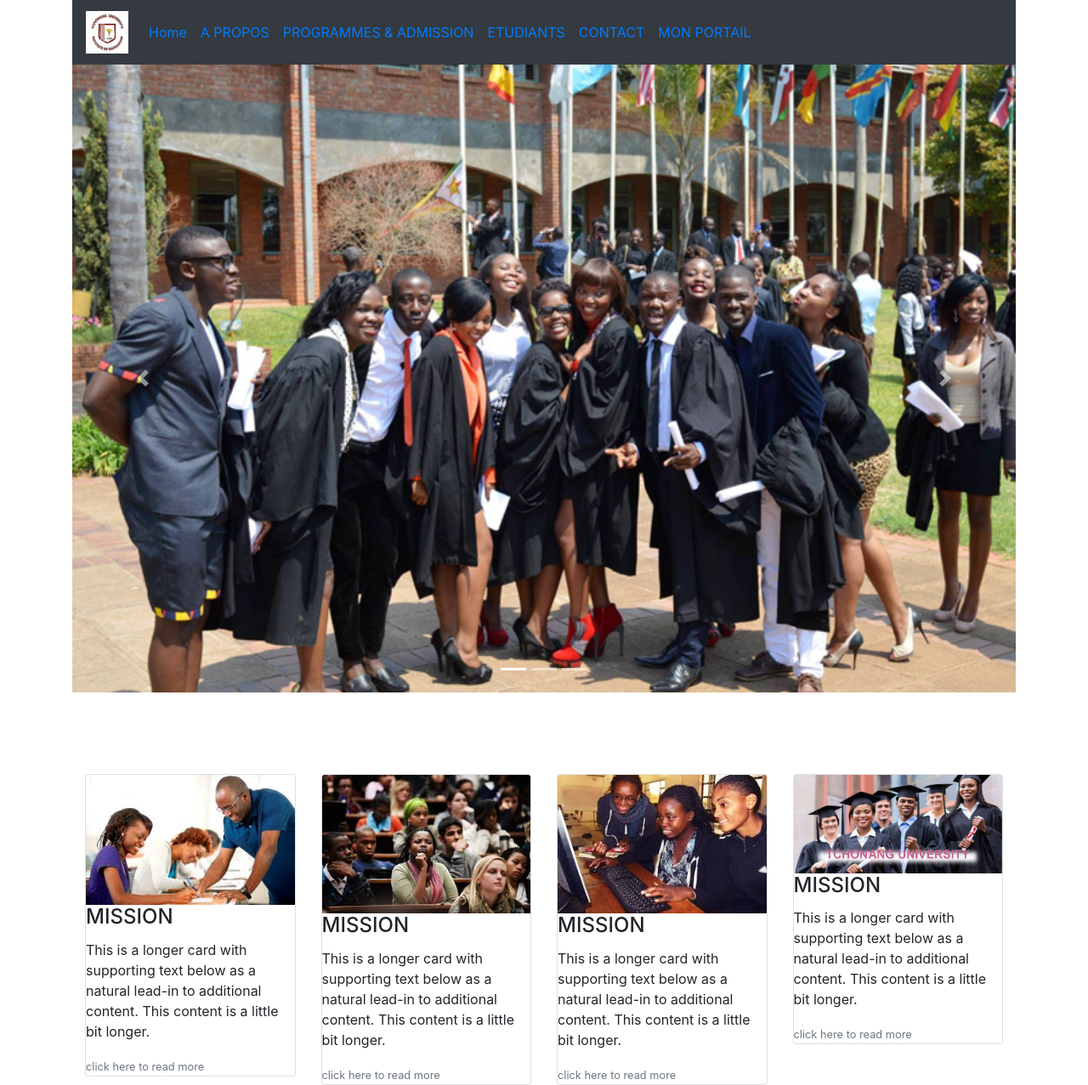
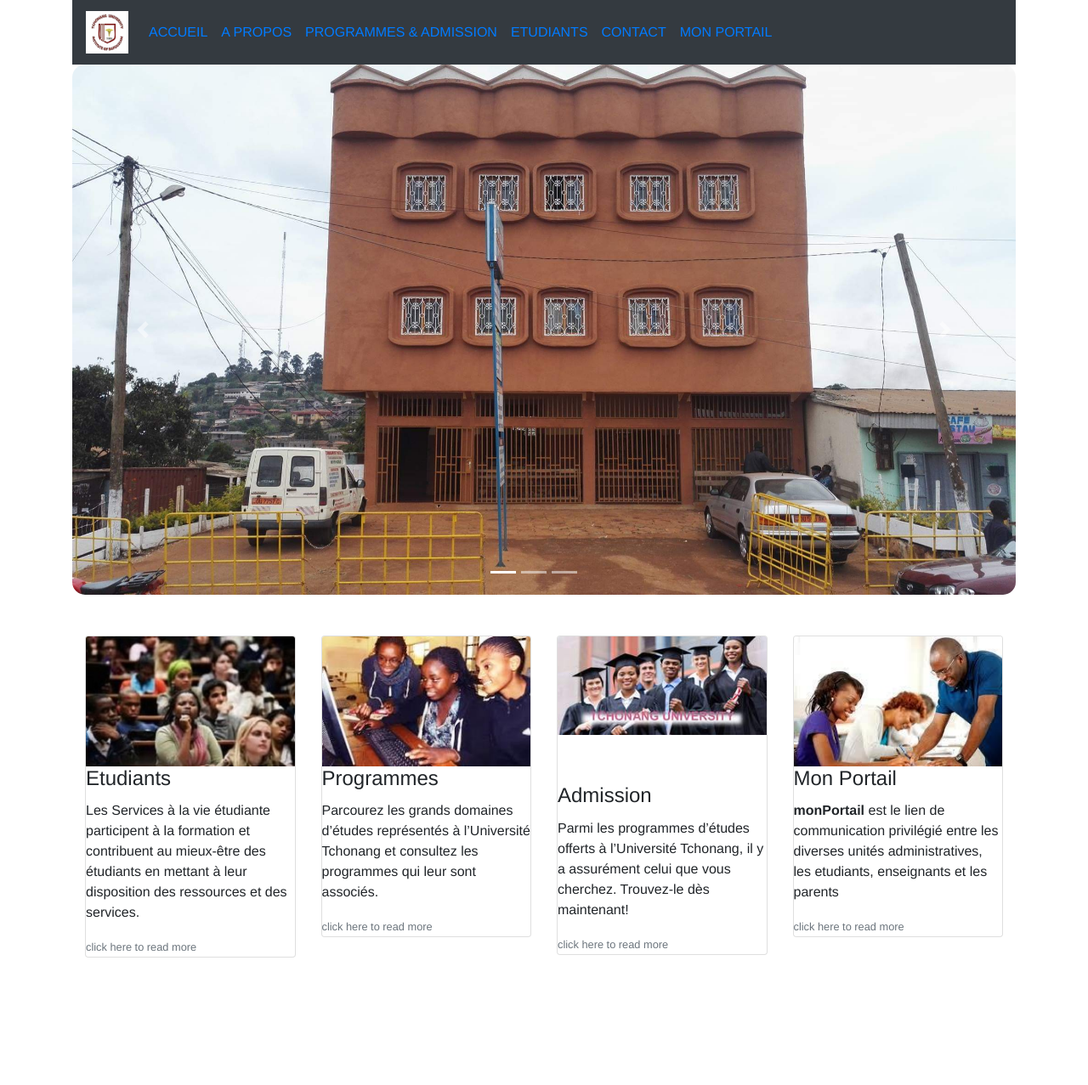
Before and after one commit to gconnectAfrika/gsiecole, a Django app: page / in a window 1280 px wide. Shown: the whole page at 85% size. After the commit the page ends 1127 px from the top, so only its background shows below. Run offline with Django 3.2, Linux system fonts and the light colour scheme; some libraries are stand-ins or nearby versions.

Commit message:
updated boostrap-4.1.3

```diff
--- a/college/templates/home.html
+++ b/college/templates/home.html
@@ -7,10 +7,11 @@
     <meta name="viewport" content="width=device-width, initial-scale=1, shrink-to-fit=no">
 
     <!-- Bootstrap CSS -->
-    <link rel="stylesheet" href="https://stackpath.bootstrapcdn.com/bootstrap/4.1.3/css/bootstrap.min.css" integrity="sha384-MCw98/SFnGE8fJT3GXwEOngsV7Zt27NXFoaoApmYm81iuXoPkFOJwJ8ERdknLPMO" crossorigin="anonymous">
-    <script src="https://code.jquery.com/jquery-3.3.1.slim.min.js" integrity="sha384-q8i/X+965DzO0rT7abK41JStQIAqVgRVzpbzo5smXKp4YfRvH+8abtTE1Pi6jizo" crossorigin="anonymous"></script>
+    <link rel="stylesheet" href="{% static 'css/bootstrap.min.css' %}">
+    <link rel="stylesheet" href="{% static 'css/style.css' %}">
+    <script src="{% static 'js/jquery-3.1.1.min.js' %}"></script>
     <script src="https://cdnjs.cloudflare.com/ajax/libs/popper.js/1.14.3/umd/popper.min.js" integrity="sha384-ZMP7rVo3mIykV+2+9J3UJ46jBk0WLaUAdn689aCwoqbBJiSnjAK/l8WvCWPIPm49" crossorigin="anonymous"></script>
-    <script src="https://stackpath.bootstrapcdn.com/bootstrap/4.1.3/js/bootstrap.min.js" integrity="sha384-ChfqqxuZUCnJSK3+MXmPNIyE6ZbWh2IMqE241rYiqJxyMiZ6OW/JmZQ5stwEULTy" crossorigin="anonymous"></script>
+    <script src="{% static 'js/bootstrap.min.js' %}"></script>
 
     <title>Welcome to Tchonang University</title>
   </head>
@@ -28,22 +29,22 @@
     <div class="collapse navbar-collapse" id="navbarSupportedContent">
       <ul class="navbar-nav mr-auto">
         <li class="nav-item active">
-          <a class="nav-link" href="#">Home <span class="sr-only">(current)</span></a>
+          <a class="nav-link" href="{% url 'home' %}">ACCUEIL<span class="sr-only">(current)</span></a>
         </li>
           <li class="nav-item">
-            <a class="nav-link" href="">A PROPOS</a>
+            <a class="nav-link" href="{% url 'home' %}">A PROPOS</a>
           </li>
           <li class="nav-item">
-            <a class="nav-link" href="">PROGRAMMES & ADMISSION</a>
+            <a class="nav-link" href="{% url 'home' %}">PROGRAMMES & ADMISSION</a>
           </li>
           <li class="nav-item">
-            <a class="nav-link" href="">ETUDIANTS</a>
+            <a class="nav-link" href="{% url 'home' %}">ETUDIANTS</a>
           </li>
           <li class="nav-item">
-            <a class="nav-link" href="">CONTACT</a>
+            <a class="nav-link" href="{% url 'home' %}">CONTACT</a>
           </li>
           <li class="nav-item">
-            <a class="nav-link" href="">MON PORTAIL</a>
+            <a class="nav-link" href="{% url 'home' %}">MON PORTAIL</a>
           </li>
       </ul>
     </div>
@@ -57,13 +58,13 @@
       </ol>
       <div class="carousel-inner">
         <div class="carousel-item active">
-          <img class="d-block w-100" src="{% static 'images/graduation1.jpg' %}" alt="First slide">
+          <img class="d-block w-100" src="{% static 'images/tchonang1.jpg' %}" alt="First slide">
         </div>
         <div class="carousel-item">
           <img class="d-block w-100" src="{% static 'images/graduation1.jpg' %}" alt="Second slide">
         </div>
         <div class="carousel-item">
-          <img class="d-block w-100" src="{% static 'images/graduation1.jpg' %}" alt="Third slide">
+          <img class="d-block w-100" src="{% static 'images/tchonang2.jpg' %}" alt="Third slide">
         </div>
       </div>
       <a class="carousel-control-prev" href="#carouselExampleIndicators" role="button" data-slide="prev">
@@ -75,39 +76,30 @@
         <span class="sr-only">Next</span>
       </a>
   </div>
-      <br><br><br><br>
+      <br><br>
   <!--- Cards providing information ---->
-    <div class="container">
+    <div class="container" style="margin-top=0px">
         <div class="row">
             <div class="col-sm-3">
                 <div class="card">
-                    <img class="card-img-top img-fluid" src="{% static 'images/teacher.jpg' %}" alt="Card image cap">
+                    <img class="card-img-top img-fluid" src="{% static 'images/student.jpg' %}" alt="Card image cap">
                     <div class="card-block">
-                        <h4 class="card-title">MISSION</h4>
-                        <p class="card-text">This is a longer card with supporting text below as a natural lead-in to additional content.
-                          This content is a little bit longer. </p>
+                        <h4 class="card-title">Etudiants</h4>
+                        <p class="card-text">Les Services à la vie étudiante participent à la formation et contribuent
+                            au mieux-être des étudiants en mettant à leur disposition des
+                            ressources et des services. </p>
                         <p class="card-text"><small class="text-muted">click here to read more</small></p>
                     </div>
                 </div>
             </div>
-            <div class="col-sm-3">
-                <div class="card">
-                    <img class="card-img-top img-fluid" src="{% static 'images/student.jpg' %}" alt="Card image cap">
-                    <div class="card-block">
-                        <h4 class="card-title">MISSION</h4>
-                        <p class="card-text">This is a longer card with supporting text below as a natural lead-in to additional content.
-                          This content is a little bit longer. </p>
-                        <p class="card-text"><small class="text-muted">click here to read more</small></p>
-                    </div>
-                </div>
-            </div>
+
             <div class="col-sm-3">
                 <div class="card">
                     <img class="card-img-top img-fluid" src="{% static 'images/assignment.jpg' %}" alt="Card image cap">
                     <div class="card-block">
-                        <h4 class="card-title">MISSION</h4>
-                        <p class="card-text">This is a longer card with supporting text below as a natural lead-in to additional content.
-                          This content is a little bit longer. </p>
+                        <h4 class="card-title">Programmes</h4>
+                        <p class="card-text">Parcourez les grands domaines d’études représentés à l’Université Tchonang
+                            et consultez les programmes qui leur sont associés. </p>
                         <p class="card-text"><small class="text-muted">click here to read more</small></p>
                     </div>
                 </div>
@@ -116,16 +108,26 @@
                 <div class="card">
                     <img class="card-img-top img-fluid" src="{% static 'images/tchonang2.jpg' %}" alt="Card image cap">
                     <div class="card-block">
-                        <h4 class="card-title">MISSION</h4>
-                        <p class="card-text">This is a longer card with supporting text below as a natural lead-in to additional content.
-                          This content is a little bit longer. </p>
+                        <h4 class="card-title"><br><br>Admission</h4>
+                        <p class="card-text">Parmi les programmes d’études offerts à l’Université Tchonang, il y a
+                            assurément celui que vous cherchez. Trouvez-le dès maintenant! </p>
+                        <p class="card-text"><small class="text-muted">click here to read more</small></p>
+                    </div>
+                </div>
+            </div>
+            <div class="col-sm-3">
+                <div class="card">
+                    <img class="card-img-top img-fluid" src="{% static 'images/teacher.jpg' %}" alt="Card image cap">
+                    <div class="card-block">
+                        <h4 class="card-title">Mon Portail</h4>
+                        <p class="card-text"><b>monPortail</b> est le lien de communication privilégié entre les diverses
+                            unités administratives, les etudiants, enseignants et les parents </p>
                         <p class="card-text"><small class="text-muted">click here to read more</small></p>
                     </div>
                 </div>
             </div>
          </div>
     </div>
-
 </div>
   </body>
 </html>
--- a/gsiecole/settings.py
+++ b/gsiecole/settings.py
@@ -23,9 +23,9 @@ BASE_DIR = os.path.dirname(os.path.dirname(os.path.abspath(__file__)))
 SECRET_KEY = '6_-924r+2s1p9wk$tp5kqb=ku#*@j^6f(0f932g7f#^%#n@+9&'
 
 # SECURITY WARNING: don't run with debug turned on in production!
-DEBUG = False
+DEBUG = True
 
-ALLOWED_HOSTS = []
+ALLOWED_HOSTS = [".", 'localhost', '127.0.0.1', 'gsiecole.heroku.com']
 
 
 # Application definition
--- a/static/css/style.css
+++ b/static/css/style.css
@@ -16,7 +16,7 @@
 body
 {
     /* This ensures we don't hide content under the fixed navbar */
-    padding-top: 50px;
+    padding-top: 0px;
     font-family: 'Franklin Gothic', helvetica, arial, sans-serif;
 }
 
```
Also changed, not shown: static/images/assignment.jpg, static/images/student.jpg, static/images/tchonang2.jpg, static/images/teacher.jpg.
